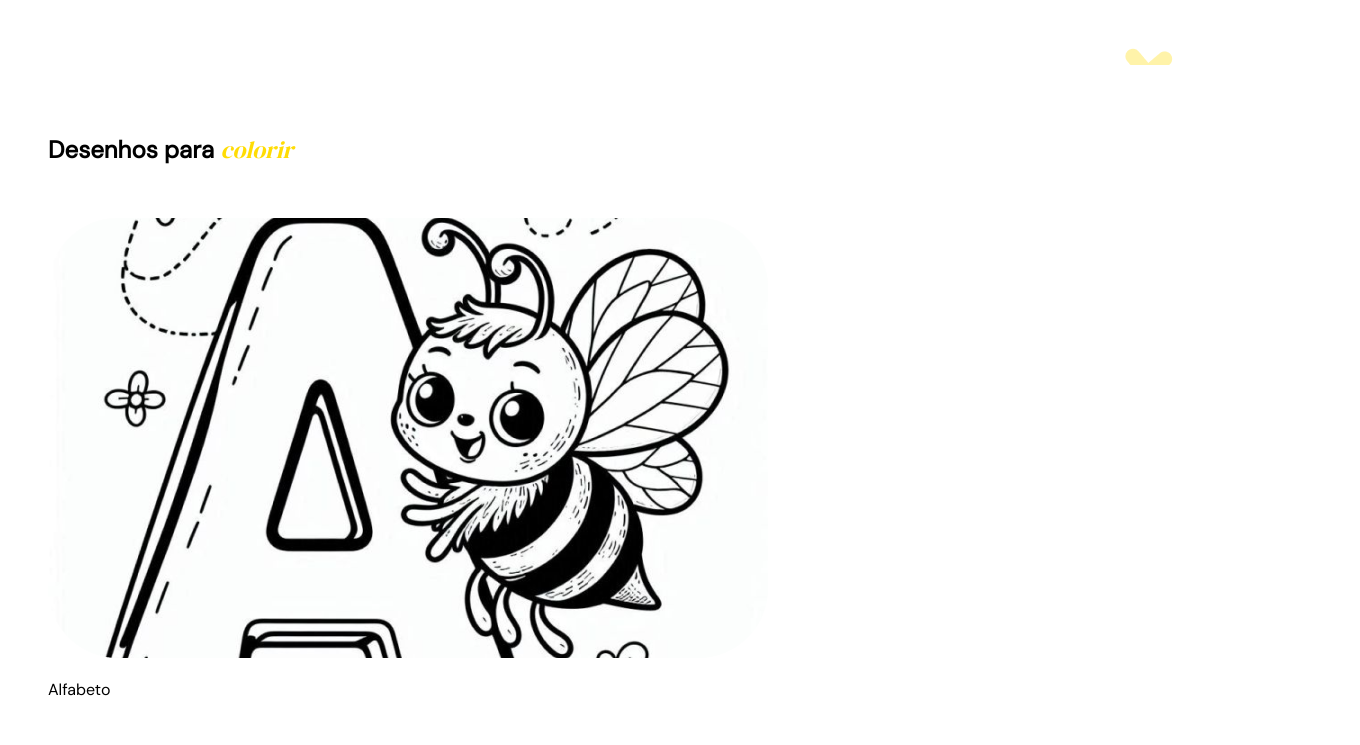
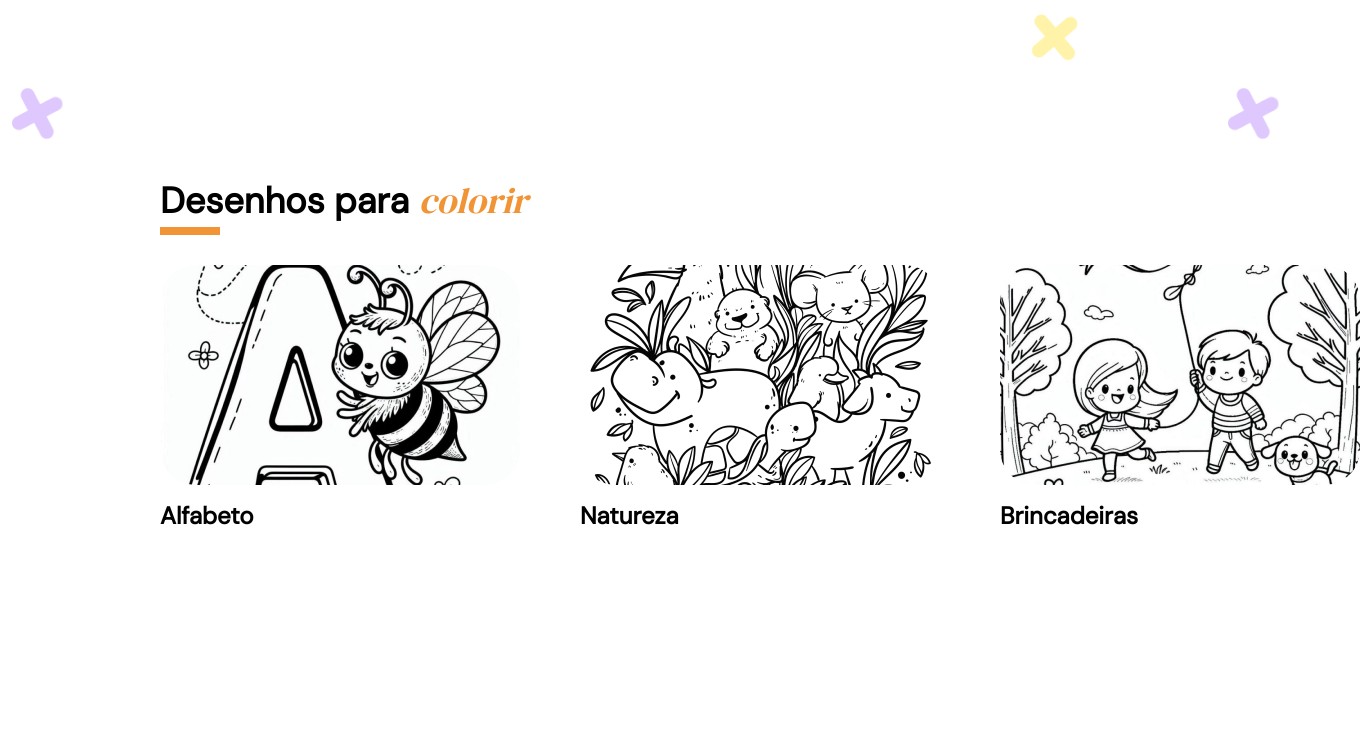
Before and after one commit to PedroH31/Frontend-ProSempre, a website: page DesafioProSempre/paginas/pais-e-profs/pais-e-profs.html in a window 1280 px wide. Shown: the part 375-1120 px from the top of the page, 1360 px wide, since content can reach past the window. After the commit the page ends 931 px from the top, so only its background shows below. Drawn offline with Linux system fonts and the light colour scheme; files that its build step writes are made by us from their sources; files whose address does not match are found by name.

Commit message:
Criação da primeira fileira de cards

```diff
--- a/DesafioProSempre/css/pais-e-profs/pais-e-profs.css
+++ b/DesafioProSempre/css/pais-e-profs/pais-e-profs.css
@@ -5,14 +5,16 @@
     --roxo-principal: #704EEA;
     --lilas-secundaria: #DFC8FE;
 
-    --amarelo-principal: #ffdc04;
+    --amarelo-principal: #F19436;
     --amarelo-secundario: #FFD25B;
     --amarelo-areia: #FFF3A9;
+    --cor-de-cobertura: rgba(255, 181, 85, 0.25);
+    ;
+
   }
 
 body {
     font-family: 'DM Sans', sans-serif;
-
   }
 
 span{
@@ -24,13 +26,13 @@ span{
 .container{
   display: flex;
   background-image: url('../../img/home/hero-bg.png');
+  background-size: 95%;
   flex-direction: column;
-  align-self: flex-start;
   align-items: center;
-  height: 55vh;
+  height: 65vh;
   top: 936px ;
 }
-.title{
+.titulo{
   text-align: center;
   font-size: 48px;
   line-height: 63.13px;
@@ -42,13 +44,11 @@ span{
   font-size: 16px;
   line-height: 32px;
   letter-spacing: 7.5%;
-
 }
-
-section{
+section.colorir{
+  left: 140px;
   display: grid;
-  padding: 3em;
-  grid-gap: 2em;
+  padding:  0 10em;
 }
 .amarelo{
     color: var(--amarelo-principal);
@@ -57,3 +57,35 @@ section{
 .roxo{
     color: var(--roxo-principal);
 }
+
+.subtitulo{
+  font-weight: 600;
+  font-size: 36px;
+  line-height: 52px;
+}
+
+.cards{
+  display: flex;
+  justify-content: center;
+  gap: 60px;
+}
+
+.colorir .rectangle-divider {
+  width: 60px;
+  height: 8px;
+  background-color: var(--amarelo-principal);
+}
+
+.item img{
+  width: 360px;
+  height: 220px;
+  border-radius: 35px;
+}
+
+.item p {
+  font-size: 24px ;
+  font-weight: 700;
+  margin-top: 10px;
+  text-align: left;
+  line-height: 32px;
+}
--- a/DesafioProSempre/paginas/pais-e-profs/pais-e-profs.html
+++ b/DesafioProSempre/paginas/pais-e-profs/pais-e-profs.html
@@ -5,17 +5,21 @@
     <meta name="viewport" content="width=device-width, initial-scale=1.0">
     <link rel="stylesheet" href="../css/style.css">
     <link rel="stylesheet" href="../css/pais-e-profs/pais-e-profs.css">
-    <title>Fórum</title>
+    <title>Pais e Professores</title>
 </head>
 <body>
     <div class="container">
-    <h1 class="title">Juntos no aprendizado: <span class="amarelo">recursos</span> para <br> <span class="roxo">fortalecimento</span> da educação</h1>
+        <h1 class="titulo">Juntos no aprendizado: <span class="amarelo">recursos</span> para <br> <span class="roxo">fortalecimento</span> da educação</h1>
 
         <p class="descricao">Lorem ipsum dolor sit amet, consectetur adipiscing elit. Phasellus at mauris quis magna <br> aliquet condimentum. Cras et turpis id eros tincidunt faucibus. Nullam aliquam malesuada <br> neque, ac hendrerit lacus tincidunt eu. Lorem ipsum dolor sit amet, consectetur adipiscing <br> elit. Phasellus at mauris quis magna aliquet condimentum. Cras et turpis id eros tincidunt<br> faucibus. Nullam aliquam malesuada neque, ac hendrerit lacus tincidunt eu.</p>
     </div>
     <main>
         <section class="colorir">
-            <h2>Desenhos para <span class="amarelo">colorir</span></h2>
+            <h2 class="subtitulo">Desenhos para <span class="amarelo">colorir</span>
+                <div class="rectangle-divider"></div>
+            </h2>
+
+            <div class="cards">
                 <div class="item">
                     <img src="../../img/pais-e-profs/image-01-colorir.png">
                     <p>Alfabeto</p>
@@ -28,6 +32,7 @@
                     <img src="../../img/pais-e-profs/image-03-colorir.png">
                     <p>Brincadeiras</p>
                 </div>
+            </div>
         </section>
     </main>
 </body>
```
Lines whose indentation alone changed are shown as unchanged.
